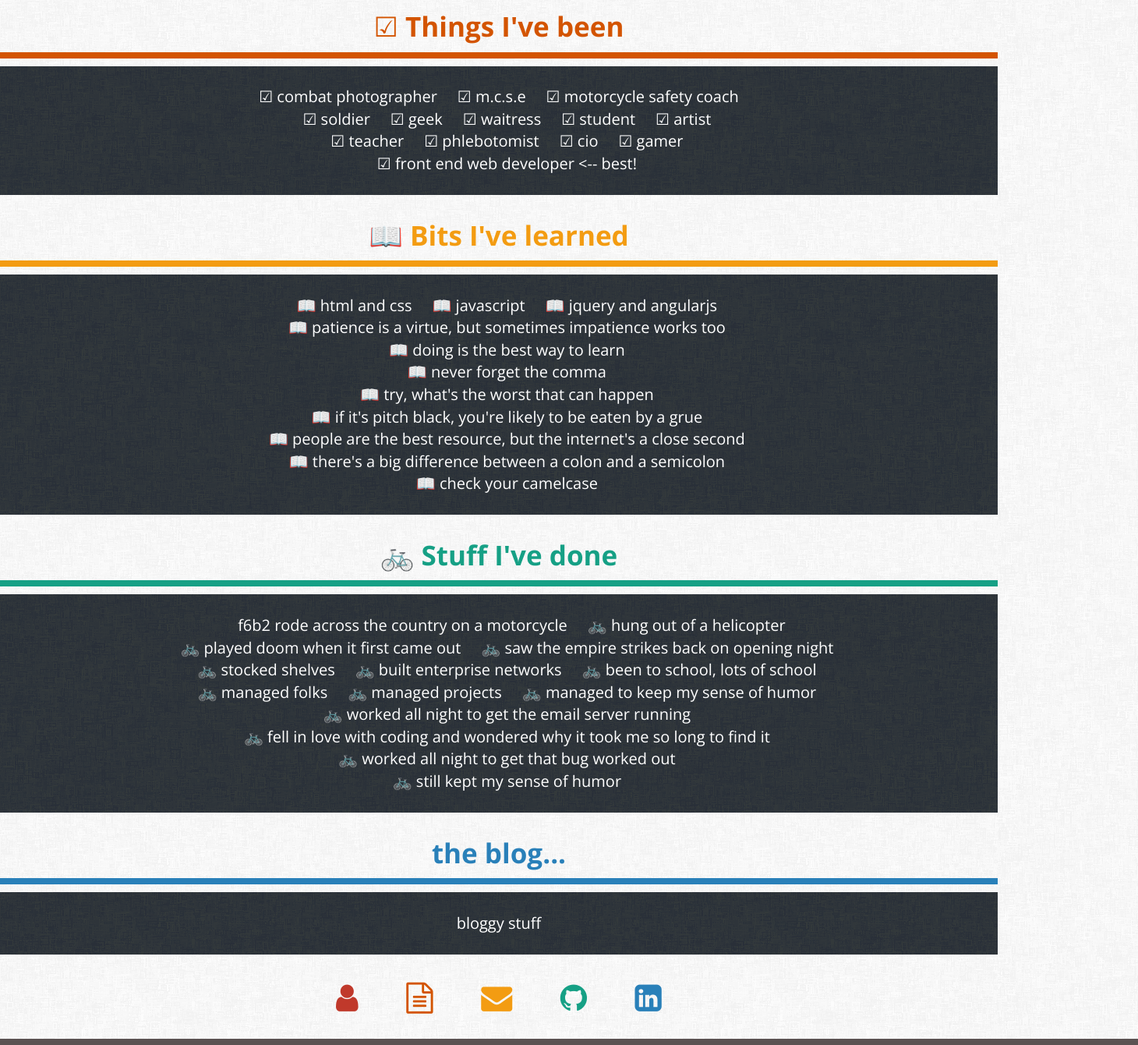
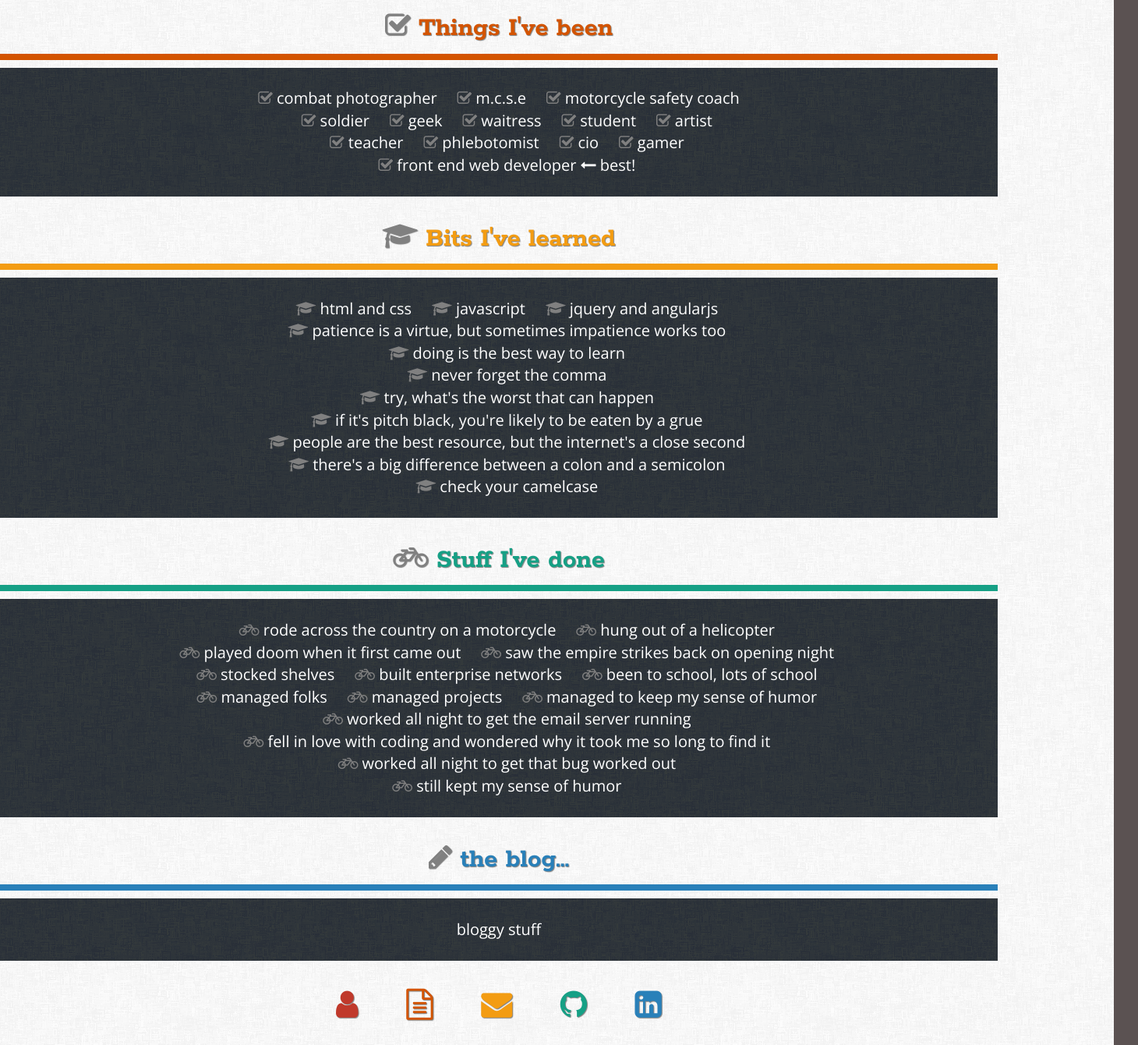
Before and after one commit to melindae/portfolio, a website: page app/pages/index.html in a window 1280 px wide. Shown: the part 1176-2516 px from the top of the page at 78% size, 1460 px wide, since content can reach past the window. Drawn offline with nearby package versions, Linux system fonts and the light colour scheme; files that its build step writes are made by us from their sources; files whose address does not match are found by name; a web font is replaced by a local one.

Commit message:
changed title font to rokkitt

```diff
--- a/app/pages/index.html
+++ b/app/pages/index.html
@@ -7,7 +7,7 @@
     <title>melinda evans's portfolio</title>
 
     <link rel="stylesheet" href="//maxcdn.bootstrapcdn.com/font-awesome/4.3.0/css/font-awesome.min.css">
-    <link href='http://fonts.googleapis.com/css?family=Open+Sans:400,600,700,300|Fredericka+the+Great' rel='stylesheet' type='text/css'>
+    <link href='http://fonts.googleapis.com/css?family=Open+Sans:400,600,700,300|Rokkitt:400,700' rel='stylesheet' type='text/css'>
     <link rel="stylesheet" href="https://maxcdn.bootstrapcdn.com/bootstrap/3.3.5/css/bootstrap.min.css">
     <link rel="stylesheet" href="https://maxcdn.bootstrapcdn.com/bootstrap/3.3.5/css/bootstrap-theme.min.css">
     <link rel="stylesheet" href="/css/style.css">
@@ -68,77 +68,76 @@
           </div>
         </div>
       </div>
-
     </div>
 
     <div>
       <a name="been"></a>
-      <h1 class="beenLeader">&#9745 Things I've been</h1>
+      <h1 class="beenLeader"><i class="fa fa-check-square-o"></i> Things I've been</h1>
       <div class="beenBox">
         <span>
-          &#9745 combat photographer
-          &nbsp &nbsp &#9745 m.c.s.e
-          &nbsp &nbsp &#9745 motorcycle safety coach<br>
-          &nbsp &nbsp &#9745 soldier
-          &nbsp &nbsp &#9745 geek
-          &nbsp &nbsp &#9745 waitress
-          &nbsp &nbsp &#9745 student
-          &nbsp &nbsp &#9745 artist<br>
-          &nbsp &nbsp &#9745 teacher
-          &nbsp &nbsp &#9745 phlebotomist
-          &nbsp &nbsp &#9745 cio
-          &nbsp &nbsp &#9745 gamer <br>
-          &nbsp &nbsp &#9745 front end web developer &lt-- best!
+          <i class="fa fa-check-square-o"></i> combat photographer
+          &nbsp &nbsp <i class="fa fa-check-square-o"></i> m.c.s.e
+          &nbsp &nbsp <i class="fa fa-check-square-o"></i> motorcycle safety coach<br>
+          &nbsp &nbsp <i class="fa fa-check-square-o"></i> soldier
+          &nbsp &nbsp <i class="fa fa-check-square-o"></i> geek
+          &nbsp &nbsp <i class="fa fa-check-square-o"></i> waitress
+          &nbsp &nbsp <i class="fa fa-check-square-o"></i> student
+          &nbsp &nbsp <i class="fa fa-check-square-o"></i> artist<br>
+          &nbsp &nbsp <i class="fa fa-check-square-o"></i> teacher
+          &nbsp &nbsp <i class="fa fa-check-square-o"></i> phlebotomist
+          &nbsp &nbsp <i class="fa fa-check-square-o"></i> cio
+          &nbsp &nbsp <i class="fa fa-check-square-o"></i> gamer <br>
+          &nbsp &nbsp <i class="fa fa-check-square-o"></i> front end web developer <i class="fa fa-long-arrow-left"></i> best!
         </span>
       </div>
     </div>
 
     <div>
       <a name="learned"></a>
-      <h1 class="learnedLeader">&#128214 Bits I've learned</h1>
+      <h1 class="learnedLeader"><i class="fa fa-graduation-cap"></i> Bits I've learned</h1>
       <div class="learnedBox">
         <span>
-          &nbsp &nbsp &#128214 html and css
-          &nbsp &nbsp &#128214 javascript
-          &nbsp &nbsp &#128214 jquery and angularjs<br>
-          &nbsp &nbsp &#128214 patience is a virtue, but sometimes impatience works too<br>
-          &nbsp &nbsp &#128214 doing is the best way to learn<br>
-          &nbsp &nbsp &#128214 never forget the comma<br>
-          &nbsp &nbsp &#128214 try, what's the worst that can happen<br>
-          &nbsp &nbsp &#128214 if it's pitch black, you're likely to be eaten by a grue<br>
-          &nbsp &nbsp &#128214 people are the best resource, but the internet's a close second<br>
-          &nbsp &nbsp &#128214 there's a big difference between a colon and a semicolon<br>
-          &nbsp &nbsp &#128214 check your camelcase
+          &nbsp &nbsp <i class="fa fa-graduation-cap"></i> html and css
+          &nbsp &nbsp <i class="fa fa-graduation-cap"></i> javascript
+          &nbsp &nbsp <i class="fa fa-graduation-cap"></i> jquery and angularjs<br>
+          &nbsp &nbsp <i class="fa fa-graduation-cap"></i> patience is a virtue, but sometimes impatience works too<br>
+          &nbsp &nbsp <i class="fa fa-graduation-cap"></i> doing is the best way to learn<br>
+          &nbsp &nbsp <i class="fa fa-graduation-cap"></i> never forget the comma<br>
+          &nbsp &nbsp <i class="fa fa-graduation-cap"></i> try, what's the worst that can happen<br>
+          &nbsp &nbsp <i class="fa fa-graduation-cap"></i> if it's pitch black, you're likely to be eaten by a grue<br>
+          &nbsp &nbsp <i class="fa fa-graduation-cap"></i> people are the best resource, but the internet's a close second<br>
+          &nbsp &nbsp <i class="fa fa-graduation-cap"></i> there's a big difference between a colon and a semicolon<br>
+          &nbsp &nbsp <i class="fa fa-graduation-cap"></i> check your camelcase
         </span>
       </div>
     </div>
 
     <div>
       <a name="done"></a>
-      <h1 class="doneLeader">&#x1f6b2 Stuff I've done</h1>
+      <h1 class="doneLeader"><i class="fa fa-bicycle"></i> Stuff I've done</h1>
       <div class="doneBox">
         <span>
-          &nbsp &nbsp &#1f6b2 rode across the country on a motorcycle
-          &nbsp &nbsp &#x1f6b2 hung out of a helicopter<br>
-          &nbsp &nbsp &#128690 played doom when it first came out
-          &nbsp &nbsp &#128690 saw the empire strikes back on opening night<br>
-          &nbsp &nbsp &#128690 stocked shelves
-          &nbsp &nbsp &#128690 built enterprise networks
-          &nbsp &nbsp &#128690 been to school, lots of school<br>
-          &nbsp &nbsp &#128690 managed folks
-          &nbsp &nbsp &#128690 managed projects
-          &nbsp &nbsp &#128690 managed to keep my sense of humor<br>
-          &nbsp &nbsp &#128690 worked all night to get the email server running<br>
-          &nbsp &nbsp &#128690 fell in love with coding and wondered why it took me so long to find it<br>
-          &nbsp &nbsp &#128690 worked all night to get that bug worked out<br>
-          &nbsp &nbsp &#128690 still kept my sense of humor<br>
+          &nbsp &nbsp <i class="fa fa-bicycle"></i> rode across the country on a motorcycle
+          &nbsp &nbsp <i class="fa fa-bicycle"></i> hung out of a helicopter<br>
+          &nbsp &nbsp <i class="fa fa-bicycle"></i> played doom when it first came out
+          &nbsp &nbsp <i class="fa fa-bicycle"></i> saw the empire strikes back on opening night<br>
+          &nbsp &nbsp <i class="fa fa-bicycle"></i> stocked shelves
+          &nbsp &nbsp <i class="fa fa-bicycle"></i> built enterprise networks
+          &nbsp &nbsp <i class="fa fa-bicycle"></i> been to school, lots of school<br>
+          &nbsp &nbsp <i class="fa fa-bicycle"></i> managed folks
+          &nbsp &nbsp <i class="fa fa-bicycle"></i> managed projects
+          &nbsp &nbsp <i class="fa fa-bicycle"></i> managed to keep my sense of humor<br>
+          &nbsp &nbsp <i class="fa fa-bicycle"></i> worked all night to get the email server running<br>
+          &nbsp &nbsp <i class="fa fa-bicycle"></i> fell in love with coding and wondered why it took me so long to find it<br>
+          &nbsp &nbsp <i class="fa fa-bicycle"></i> worked all night to get that bug worked out<br>
+          &nbsp &nbsp <i class="fa fa-bicycle"></i> still kept my sense of humor<br>
         </span>
       </div>
     </div>
 
     <div>
       <a name="blog"></a>
-      <h1 class="blogLeader">the blog...</h1>
+      <h1 class="blogLeader"><i class="fa fa-pencil"></i> the blog...</h1>
       <div class="blogBox">
         <span>bloggy stuff</span>
       </div>
--- a/app/sass/style.scss
+++ b/app/sass/style.scss
@@ -39,18 +39,19 @@ p {
 	color: #DCDBD6;
 /*	text-shadow: 0px 0px 2px #F5F3EE;*/
 	text-decoration: none;
-	font-family: "Fredericka the Great";
+	font-family: 'Rokkitt', serif;
 	font-size: 6em;
 	margin: -30px 0 0 0;
 }
 .titleFill {
-	color: #9E2333;
-	text-shadow: 0px 0px 1px #9E2333;
+	color: #C0392B;
+	text-shadow: 2px 2px 2px gray;
+	font-family: 'Rokkitt', serif;
 }
 .titleFill:hover {
 	text-decoration: none;
 	color: #e74c3c;
-	text-shadow: 0px 0px 1px #9E2333;
+	text-shadow: 2px 2px 2px gray;
 }
 .colorOne:hover {
 	color: #F1948A;
@@ -68,13 +69,13 @@ p {
 	color: #85C1E9;
 }
 
+
 	/* menu */
 .menu {
-	font-size: 3em;
+	font-size: 2.5em;
 	background-image: url("/images/fabric_of_squares_graydark.png");
 	width: 100%;
 	text-align: right;
-	font-weight: bold;
 }
 .menu p {
 	color: white;
@@ -151,8 +152,8 @@ p {
 	background-color: #3498db;
 }
 
+
 /* 'things i've made' section */
-
 .madeBox {
 	background-image: url("/images/fabric_of_squares_graydark.png");
 	color: white;
@@ -165,6 +166,8 @@ p {
 	padding: 1% 0;
 	border-bottom: solid 8px #c0392b;
 	text-decoration: none;
+	text-shadow: 1px 1px 1px gray;
+	font-family: 'Rokkitt', serif;
 }
 .madeTitle {
 	font-weight: bold;
@@ -193,13 +196,8 @@ p {
 	color: #f1c40f;
 }
 
+
 /* 'things i've been' section */
-.beenBox {
-	background-image: url("/images/fabric_of_squares_graydark.png");
-	color: white;
-	padding: 2% 0 2% 0;
-	font-size: 2em;
-}
 .beenLeader{
 	color: #d35400;
 	font-weight: bold;
@@ -207,17 +205,21 @@ p {
 	padding: 1% 0;
 	border-bottom: solid 8px #d35400;
 	text-decoration: none;
+	text-shadow: 1px 1px 1px gray;
+	font-family: 'Rokkitt', serif;
 }
-
-
-
-/* 'things i've learned' section */
-.learnedBox {
+.beenBox {
 	background-image: url("/images/fabric_of_squares_graydark.png");
 	color: white;
 	padding: 2% 0 2% 0;
 	font-size: 2em;
 }
+.fa-check-square-o {
+	color:gray;
+}
+
+
+/* 'things i've learned' section */
 .learnedLeader{
 	color: #f39c12;
 	font-weight: bold;
@@ -225,35 +227,43 @@ p {
 	padding: 1% 0;
 	border-bottom: solid 8px #f39c12;
 	text-decoration: none;
+	text-shadow: 1px 1px 1px gray;
+	font-family: 'Rokkitt', serif;
+}
+.learnedBox {
+	background-image: url("/images/fabric_of_squares_graydark.png");
+	color: white;
+	padding: 2% 0 2% 0;
+	font-size: 2em;
+}
+.fa-graduation-cap {
+	color:gray;
 }
 
 
-
 /* 'things i've done' section */
+.doneLeader{
+	color: #16a085 !important;
+	font-weight: bold;
+	background-image: url("/images/fabric_of_squares_gray.png");
+	padding: 1% 0;
+	border-bottom: solid 8px #16a085;
+	text-decoration: none;
+	text-shadow: 1px 1px 1px gray;
+	font-family: 'Rokkitt', serif;
+}
 .doneBox {
 	background-image: url("/images/fabric_of_squares_graydark.png");
 	color: white;
 	padding: 2% 0 2% 0;
 	font-size: 2em;
 }
-.doneLeader{
-	color: #16a085;
-	font-weight: bold;
-	background-image: url("/images/fabric_of_squares_gray.png");
-	padding: 1% 0;
-	border-bottom: solid 8px #16a085;
-	text-decoration: none;
+.fa-bicycle {
+	color:gray;
 }
 
 
-
 /* 'blog' section */
-.blogBox {
-	background-image: url("/images/fabric_of_squares_graydark.png");
-	color: white;
-	padding: 2% 0 2% 0;
-	font-size: 2em;
-}
 .blogLeader{
 	color: #2980b9;
 	font-weight: bold;
@@ -261,9 +271,23 @@ p {
 	padding: 1% 0;
 	border-bottom: solid 8px #2980b9;
 	text-decoration: none;
+	text-shadow: 1px 1px 1px gray;
+	font-family: 'Rokkitt', serif;
+}
+.blogBox {
+	background-image: url("/images/fabric_of_squares_graydark.png");
+	color: white;
+	padding: 2% 0 2% 0;
+	font-size: 2em;
+}
+.fa-pencil {
+	color:gray;
 }
 
+
+
 	/* footer and links */
+
 .footer {
 	font-size: 3em;
 	background-image: url("/images/fabric_of_squares_gray.png");
@@ -276,6 +300,7 @@ p {
 }
 .footOne {
 	color: #c0392b;
+	text-shadow: 1px 1px 1px gray;
 }
 .footOne:hover {
 	text-decoration: none;
@@ -283,6 +308,7 @@ p {
 }
 .footTwo {
 	color: #d35400;
+	text-shadow: 1px 1px 1px gray;
 }
 .footTwo:hover {
 	text-decoration: none;
@@ -290,6 +316,7 @@ p {
 }
 .footThree {
 	color: #f39c12;
+	text-shadow: 1px 1px 1px gray;
 }
 .footThree:hover {
 	text-decoration: none;
@@ -297,6 +324,7 @@ p {
 }
 .footFour {
 	color: #16a085;
+	text-shadow: 1px 1px 1px gray;
 }
 .footFour:hover {
 	text-decoration: none;
@@ -304,6 +332,7 @@ p {
 }
 .footFive {
 	color: #2980b9;
+	text-shadow: 1px 1px 1px gray;
 }
 .footFive:hover {
 	text-decoration: none;
```
Also changed, not shown: dist/css/style.css, dist/index.html.
